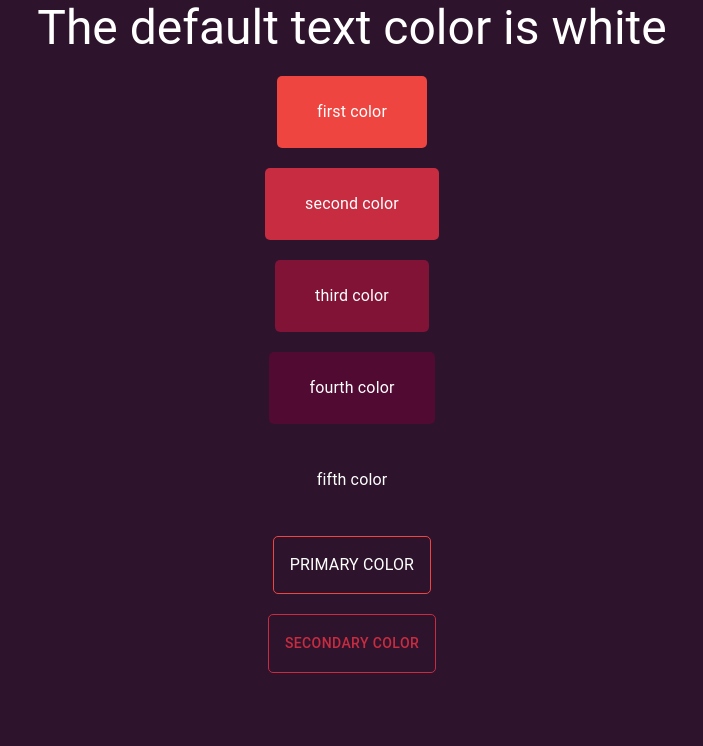
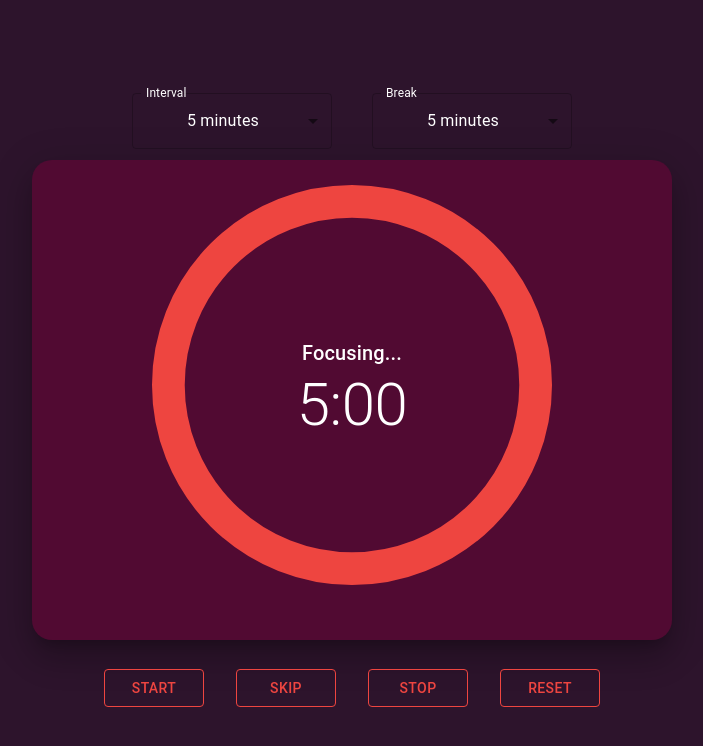
Before and after one commit to dabeedc/teamesse, a React (Create React App) app in the folder pomodoro/: page / in a window 1280 px wide. Shown: the top 746 px of the page, without its empty margins (288-991 px from the left). Built offline with nearby package versions, Linux system fonts and the light colour scheme.

Commit message:
Progress on clock

```diff
--- a/pomodoro/src/App.js
+++ b/pomodoro/src/App.js
@@ -5,7 +5,8 @@ import { ColorSampler } from "./components/ColorSampler";
 function App() {
   return (
     <div className="App">
-      <ColorSampler />
+      <Clock />
+      {/* <ColorSampler /> */}
     </div>
   );
 }
--- a/pomodoro/src/clock/Clock.js
+++ b/pomodoro/src/clock/Clock.js
@@ -10,9 +10,14 @@ import {
 } from "@mui/material";
 import { useEffect, useState } from "react";
 
+const FOCUS = "Focusing...";
+const BREAK = "Break time!";
+
 export const Clock = () => {
-  const [initialTime, setInitialTime] = useState(25);
-  const [timeLeft, setTimeLeft] = useState(10);
+  const [mode, setMode] = useState(FOCUS);
+  const [initialFocusTime, setInitialFocusTime] = useState(5 * 60);
+  const [initialBreakTime, setInitialBreakTime] = useState(5 * 60);
+  const [timeLeft, setTimeLeft] = useState(0);
   const [started, setStarted] = useState(false);
 
   useEffect(() => {
@@ -26,6 +31,14 @@ export const Clock = () => {
       }, 100);
     }
   }, [started, timeLeft]);
+
+  useEffect(() => {
+    if (mode === FOCUS) {
+      setTimeLeft(initialFocusTime);
+    } else {
+      setTimeLeft(initialBreakTime);
+    }
+  }, [initialFocusTime, initialBreakTime, mode]);
 
   const getTimeString = (time) => {
     const minutes = Math.floor(time / 60);
@@ -58,18 +71,51 @@ export const Clock = () => {
           boxShadow: 20,
         }}
       >
-        <Box>
-          <FormControl fullWidth>
-            <InputLabel id="demo-simple-select-label">Age</InputLabel>
+        <Box
+          sx={{
+            mt: 5,
+            display: "flex",
+            flexDirection: "row",
+            gap: 5,
+            div: { width: "200px" },
+          }}
+        >
+          <FormControl>
+            <InputLabel sx={{ color: "white" }} id="interval-picker">
+              Interval
+            </InputLabel>
             <Select
-              labelId="demo-simple-select-label"
-              id="demo-simple-select"
-              value={10}
+              MenuProps={{ PaperProps: { style: { maxHeight: 300 } } }}
+              value={initialFocusTime}
               label="Age"
+              onChange={(e) => setInitialFocusTime(e.target.value)}
             >
-              <MenuItem value={10}>Ten</MenuItem>
-              <MenuItem value={20}>Twenty</MenuItem>
-              <MenuItem value={30}>Thirty</MenuItem>
+              {Array.from({ length: 32 }, (_, i) => i + 1).map((interval) => {
+                return (
+                  <MenuItem key={interval} value={interval * 5 * 60}>
+                    {interval * 5} minutes
+                  </MenuItem>
+                );
+              })}
+            </Select>
+          </FormControl>
+          <FormControl>
+            <InputLabel sx={{ color: "white" }} id="interval-picker">
+              Break
+            </InputLabel>
+            <Select
+              MenuProps={{ PaperProps: { style: { maxHeight: 300 } } }}
+              value={initialBreakTime}
+              label="Age"
+              onChange={(e) => setInitialBreakTime(e.target.value)}
+            >
+              {Array.from({ length: 32 }, (_, i) => i + 1).map((interval) => {
+                return (
+                  <MenuItem key={interval} value={interval * 5 * 60}>
+                    {interval * 5} minutes
+                  </MenuItem>
+                );
+              })}
             </Select>
           </FormControl>
         </Box>
@@ -91,7 +137,11 @@ export const Clock = () => {
           >
             <CircularProgress
               variant="determinate"
-              value={(timeLeft / initialTime) * 100}
+              value={
+                (timeLeft /
+                  (mode === BREAK ? initialBreakTime : initialFocusTime)) *
+                100
+              }
               size={400}
             />
           </Box>
@@ -103,9 +153,11 @@ export const Clock = () => {
               flexDirection: "column",
               alignItems: "center",
               justifyContent: "center",
+              zIndex: 10,
             }}
           >
-            <Typography variant="h4">{getTimeString(timeLeft)}</Typography>
+            <Typography variant="h6">{mode}</Typography>
+            <Typography variant="h2">{getTimeString(timeLeft)}</Typography>
           </Box>
         </Box>
 
@@ -123,7 +175,14 @@ export const Clock = () => {
             <Button onClick={() => setStarted(!started)}>
               {!started ? "Start" : "Pause"}
             </Button>
-            <Button>Skip</Button>
+            <Button
+              onClick={() => {
+                setMode(!mode);
+                setStarted(true);
+              }}
+            >
+              Skip
+            </Button>
             <Button>Stop</Button>
             <Button>Reset</Button>
           </Box>
```
